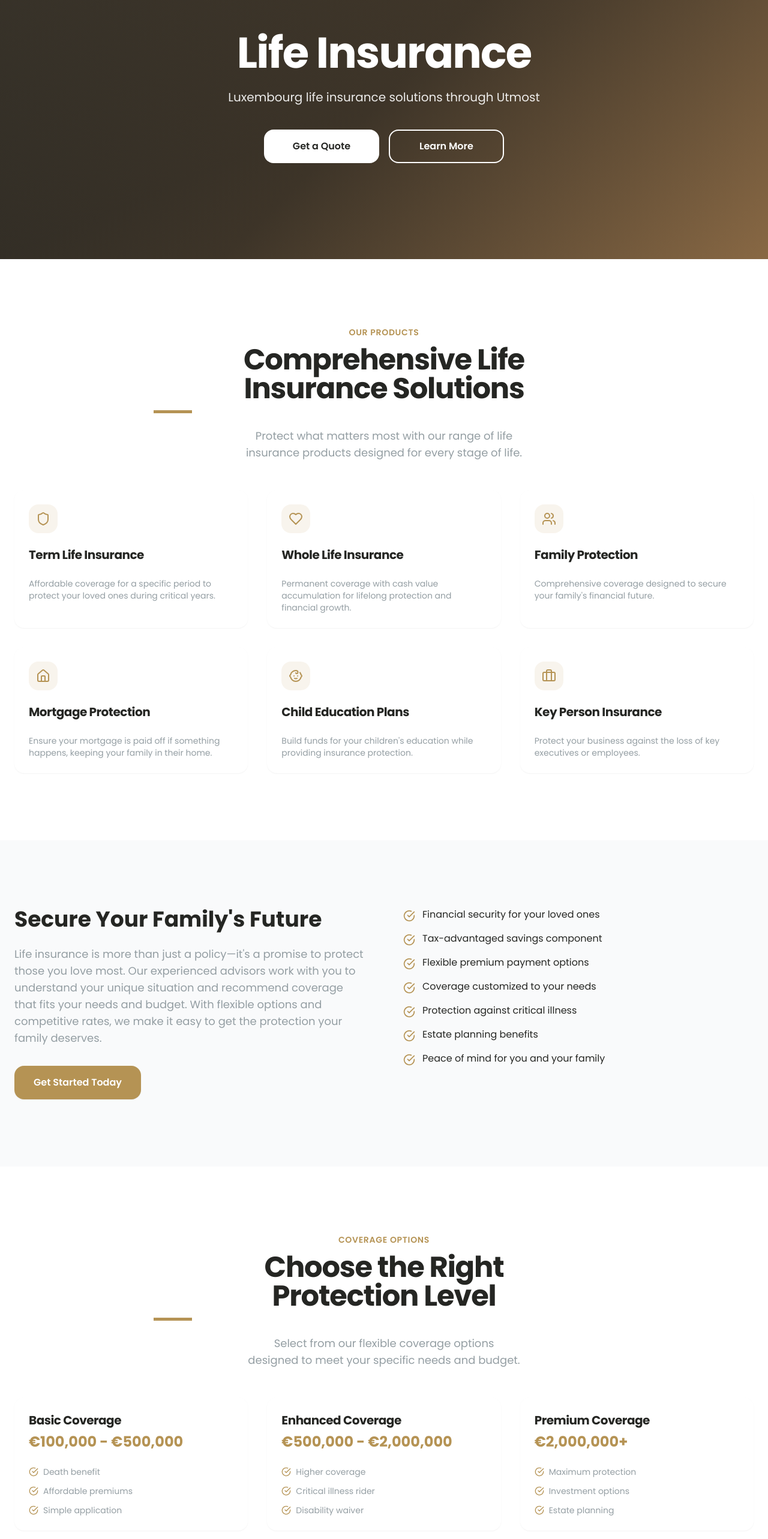
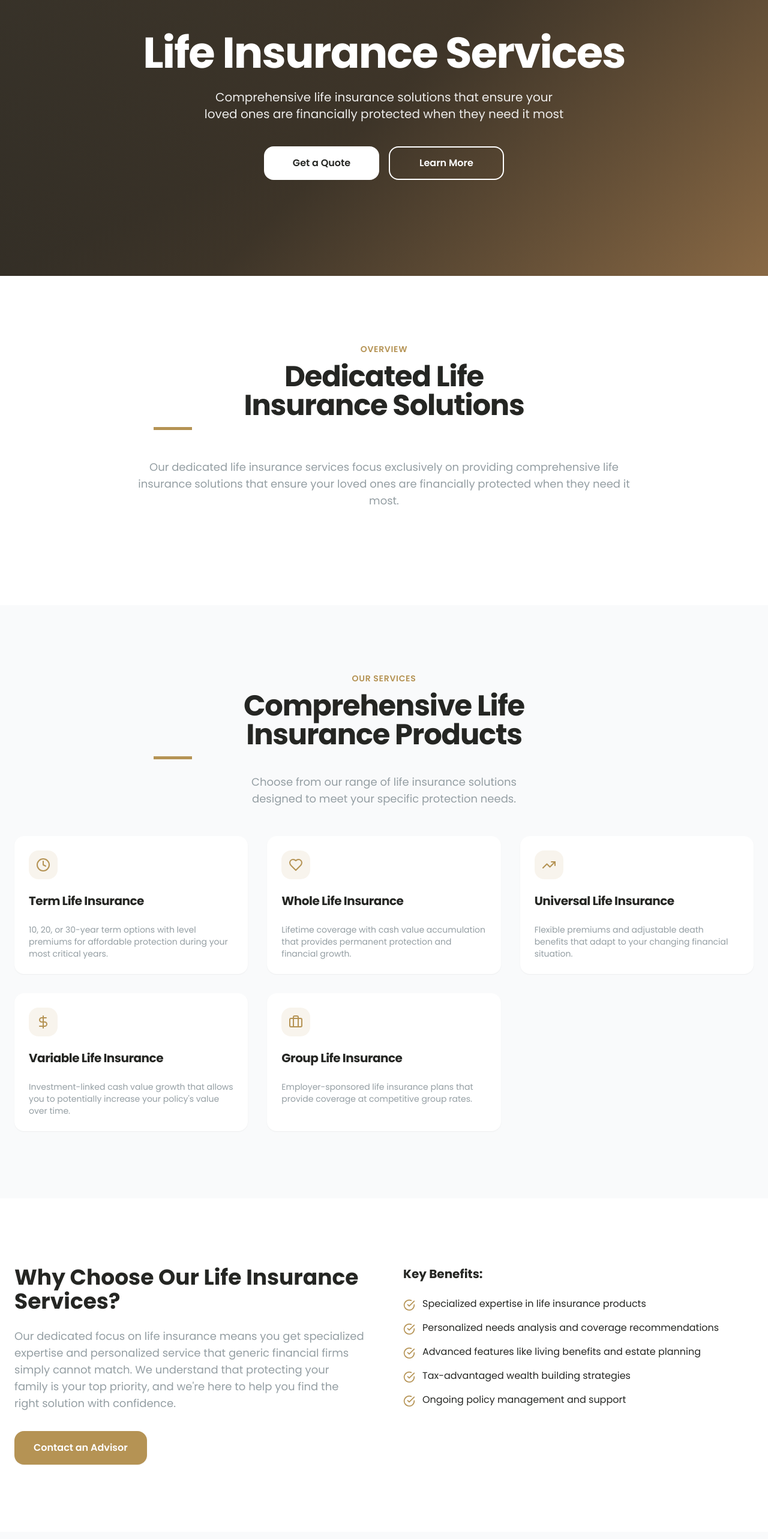
Before and after one commit to TAJKING10/opulanzbanking, a Next.js app: page /en/life-insurance in a window 1280 px wide. Shown: the part 188-2754 px from the top of the page at 60% size. Built offline with nearby package versions, Linux system fonts and the light colour scheme.

Commit message:
Calendly links updated and some other changes in life insurence page

```diff
--- a/app/[locale]/investment-advisory/page.tsx
+++ b/app/[locale]/investment-advisory/page.tsx
@@ -14,11 +14,6 @@ export default function InvestmentAdvisoryPage({ params: { locale } }: { params:
 
   const services = [
     {
-      icon: Target,
-      title: "Wealth Management",
-      description: "Comprehensive wealth management solutions tailored to your financial goals and risk profile.",
-    },
-    {
       icon: PieChart,
       title: "Portfolio Diversification",
       description: "Strategic asset allocation across multiple investment classes to optimize returns and manage risk.",
@@ -27,16 +22,6 @@ export default function InvestmentAdvisoryPage({ params: { locale } }: { params:
       icon: BarChart3,
       title: "Investment Strategy",
       description: "Customized investment strategies aligned with your long-term financial objectives.",
-    },
-    {
-      icon: Shield,
-      title: "Risk Management",
-      description: "Sophisticated risk assessment and mitigation strategies to protect your investments.",
-    },
-    {
-      icon: Wallet,
-      title: "Asset Management",
-      description: "Professional management of your investment portfolio with regular performance reviews.",
     },
     {
       icon: Users,
--- a/app/[locale]/investment-advisory/schedule/page.tsx
+++ b/app/[locale]/investment-advisory/schedule/page.tsx
@@ -33,7 +33,7 @@ export default function ScheduleInvestmentMeetingPage() {
               {/* Calendly inline widget */}
               <div
                 className="calendly-inline-widget"
-                data-url="https://calendly.com/advansystradingait/new-meeting?primary_color=ae7f06"
+                data-url="https://calendly.com/opulanz-banking/tax-advisory-clone?hide_event_type_details=1&primary_color=d0ab08"
                 style={{ minWidth: '320px', height: '700px' }}
               />
             </CardContent>
--- a/app/[locale]/life-insurance/page.tsx
+++ b/app/[locale]/life-insurance/page.tsx
@@ -1,99 +1,91 @@
 "use client";
 
 import * as React from "react";
-import { useTranslations } from "next-intl";
-import { Heart, Shield, Users, Home, CheckCircle, Umbrella, Baby, Briefcase } from "lucide-react";
+import { Heart, Shield, Users, TrendingUp, CheckCircle, FileText, DollarSign, Briefcase, Clock } from "lucide-react";
 import { Hero } from "@/components/hero";
 import { SectionHeading } from "@/components/section-heading";
 import { Card, CardContent, CardHeader, CardTitle } from "@/components/ui/card";
 import { Button } from "@/components/ui/button";
 
 export default function LifeInsurancePage({ params: { locale } }: { params: { locale: string } }) {
-  const t = useTranslations();
 
   const products = [
     {
-      icon: Shield,
+      icon: Clock,
       title: "Term Life Insurance",
-      description: "Affordable coverage for a specific period to protect your loved ones during critical years.",
+      description: "10, 20, or 30-year term options with level premiums for affordable protection during your most critical years.",
     },
     {
       icon: Heart,
       title: "Whole Life Insurance",
-      description: "Permanent coverage with cash value accumulation for lifelong protection and financial growth.",
+      description: "Lifetime coverage with cash value accumulation that provides permanent protection and financial growth.",
     },
     {
-      icon: Users,
-      title: "Family Protection",
-      description: "Comprehensive coverage designed to secure your family's financial future.",
+      icon: TrendingUp,
+      title: "Universal Life Insurance",
+      description: "Flexible premiums and adjustable death benefits that adapt to your changing financial situation.",
     },
     {
-      icon: Home,
-      title: "Mortgage Protection",
-      description: "Ensure your mortgage is paid off if something happens, keeping your family in their home.",
-    },
-    {
-      icon: Baby,
-      title: "Child Education Plans",
-      description: "Build funds for your children's education while providing insurance protection.",
+      icon: DollarSign,
+      title: "Variable Life Insurance",
+      description: "Investment-linked cash value growth that allows you to potentially increase your policy's value over time.",
     },
     {
       icon: Briefcase,
-      title: "Key Person Insurance",
-      description: "Protect your business against the loss of key executives or employees.",
+      title: "Group Life Insurance",
+      description: "Employer-sponsored life insurance plans that provide coverage at competitive group rates.",
     },
   ];
 
   const benefits = [
-    "Financial security for your loved ones",
-    "Tax-advantaged savings component",
-    "Flexible premium payment options",
-    "Coverage customized to your needs",
-    "Protection against critical illness",
-    "Estate planning benefits",
-    "Peace of mind for you and your family",
-  ];
-
-  const coverageOptions = [
-    {
-      type: "Basic Coverage",
-      amount: "€100,000 - €500,000",
-      features: ["Death benefit", "Affordable premiums", "Simple application"],
-    },
-    {
-      type: "Enhanced Coverage",
-      amount: "€500,000 - €2,000,000",
-      features: ["Higher coverage", "Critical illness rider", "Disability waiver"],
-    },
-    {
-      type: "Premium Coverage",
-      amount: "€2,000,000+",
-      features: ["Maximum protection", "Investment options", "Estate planning"],
-    },
+    "Specialized expertise in life insurance products",
+    "Personalized needs analysis and coverage recommendations",
+    "Advanced features like living benefits and estate planning",
+    "Tax-advantaged wealth building strategies",
+    "Ongoing policy management and support",
   ];
 
   return (
     <>
       <Hero
-        title={t('services.lifeInsurance.title')}
-        subtitle={t('services.lifeInsurance.description')}
+        title="Life Insurance Services"
+        subtitle="Comprehensive life insurance solutions that ensure your loved ones are financially protected when they need it most"
         primaryCta={{
           label: "Get a Quote",
-          href: `/${locale}/insurance`,
+          href: `/${locale}/support`,
         }}
         secondaryCta={{
           label: "Learn More",
-          href: "#products",
+          href: "#overview",
         }}
       />
 
+      {/* Overview Section */}
+      <section id="overview" className="bg-white py-20 md:py-28">
+        <div className="container mx-auto max-w-4xl px-6">
+          <SectionHeading
+            overline="Overview"
+            title="Dedicated Life Insurance Solutions"
+            align="center"
+            className="mb-12"
+          />
+
+          <div className="prose prose-lg max-w-none">
+            <p className="text-lg text-brand-grayMed text-center mb-12">
+              Our dedicated life insurance services focus exclusively on providing comprehensive life insurance
+              solutions that ensure your loved ones are financially protected when they need it most.
+            </p>
+          </div>
+        </div>
+      </section>
+
       {/* Products Section */}
-      <section id="products" className="bg-white py-20 md:py-28">
+      <section id="products" className="bg-gray-50 py-20 md:py-28">
         <div className="container mx-auto max-w-7xl px-6">
           <SectionHeading
-            overline="Our Products"
-            title="Comprehensive Life Insurance Solutions"
-            description="Protect what matters most with our range of life insurance products designed for every stage of life."
+            overline="Our Services"
+            title="Comprehensive Life Insurance Products"
+            description="Choose from our range of life insurance solutions designed to meet your specific protection needs."
           />
           <div className="grid gap-8 md:grid-cols-2 lg:grid-cols-3">
             {products.map((product) => {
@@ -116,29 +108,29 @@ export default function LifeInsurancePage({ params: { locale } }: { params: { lo
         </div>
       </section>
 
-      {/* Why Choose Us Section */}
-      <section className="bg-gray-50 py-20 md:py-28">
+      {/* Key Benefits Section */}
+      <section className="bg-white py-20 md:py-28">
         <div className="container mx-auto max-w-7xl px-6">
           <div className="grid gap-12 lg:grid-cols-2 lg:gap-16">
             <div>
               <h2 className="mb-6 text-3xl font-bold text-brand-dark md:text-4xl">
-                Secure Your Family's Future
+                Why Choose Our Life Insurance Services?
               </h2>
               <p className="mb-8 text-lg text-brand-grayMed">
-                Life insurance is more than just a policy—it's a promise to protect those you love most.
-                Our experienced advisors work with you to understand your unique situation and recommend
-                coverage that fits your needs and budget. With flexible options and competitive rates,
-                we make it easy to get the protection your family deserves.
+                Our dedicated focus on life insurance means you get specialized expertise and personalized service
+                that generic financial firms simply cannot match. We understand that protecting your family is your
+                top priority, and we're here to help you find the right solution with confidence.
               </p>
               <Button
                 asChild
                 size="lg"
                 className="bg-brand-gold text-white hover:bg-brand-goldDark"
               >
-                <a href={`/${locale}/insurance`}>Get Started Today</a>
+                <a href={`/${locale}/support`}>Contact an Advisor</a>
               </Button>
             </div>
             <div className="space-y-4">
+              <h3 className="text-xl font-bold text-brand-dark mb-6">Key Benefits:</h3>
               {benefits.map((benefit) => (
                 <div key={benefit} className="flex items-start gap-3">
                   <CheckCircle className="mt-1 h-5 w-5 flex-shrink-0 text-brand-gold" />
@@ -150,73 +142,34 @@ export default function LifeInsurancePage({ params: { locale } }: { params: { lo
         </div>
       </section>
 
-      {/* Coverage Options Section */}
-      <section className="bg-white py-20 md:py-28">
-        <div className="container mx-auto max-w-7xl px-6">
-          <SectionHeading
-            overline="Coverage Options"
-            title="Choose the Right Protection Level"
-            description="Select from our flexible coverage options designed to meet your specific needs and budget."
-          />
-          <div className="grid gap-8 md:grid-cols-3">
-            {coverageOptions.map((option) => (
-              <Card key={option.type} className="border-none shadow-sm">
-                <CardHeader>
-                  <CardTitle className="text-xl">{option.type}</CardTitle>
-                  <div className="mt-2 text-2xl font-bold text-brand-gold">{option.amount}</div>
-                </CardHeader>
-                <CardContent>
-                  <ul className="space-y-3">
-                    {option.features.map((feature) => (
-                      <li key={feature} className="flex items-start gap-2">
-                        <CheckCircle className="mt-0.5 h-4 w-4 flex-shrink-0 text-brand-gold" />
-                        <span className="text-sm text-brand-grayMed">{feature}</span>
-                      </li>
-                    ))}
-                  </ul>
-                </CardContent>
-              </Card>
-            ))}
-          </div>
-        </div>
-      </section>
-
-      {/* How It Works Section */}
+      {/* Features Section */}
       <section className="bg-gray-50 py-20 md:py-28">
         <div className="container mx-auto max-w-7xl px-6">
           <SectionHeading
-            overline="Simple Process"
-            title="How to Get Coverage"
-            description="Getting life insurance is easier than you think. Follow these simple steps."
+            overline="Why We're Different"
+            title="Specialized Life Insurance Expertise"
+            description="Our exclusive focus on life insurance allows us to provide unmatched service and expertise."
           />
-          <div className="grid gap-8 md:grid-cols-4">
+          <div className="grid gap-8 md:grid-cols-2 lg:grid-cols-4">
             <div className="text-center">
-              <div className="mx-auto mb-4 flex h-16 w-16 items-center justify-center rounded-full bg-brand-gold text-2xl font-bold text-white">
-                1
-              </div>
-              <h3 className="mb-2 text-lg font-bold text-brand-dark">Get a Quote</h3>
-              <p className="text-sm text-brand-grayMed">Answer a few questions to receive your personalized quote</p>
+              <Shield className="mx-auto mb-4 h-12 w-12 text-brand-gold" />
+              <h3 className="mb-2 text-lg font-bold text-brand-dark">Expert Advisors</h3>
+              <p className="text-sm text-brand-grayMed">Specialized knowledge in all types of life insurance products</p>
             </div>
             <div className="text-center">
-              <div className="mx-auto mb-4 flex h-16 w-16 items-center justify-center rounded-full bg-brand-gold text-2xl font-bold text-white">
-                2
-              </div>
-              <h3 className="mb-2 text-lg font-bold text-brand-dark">Choose Coverage</h3>
-              <p className="text-sm text-brand-grayMed">Select the policy that best fits your needs and budget</p>
+              <FileText className="mx-auto mb-4 h-12 w-12 text-brand-gold" />
+              <h3 className="mb-2 text-lg font-bold text-brand-dark">Needs Analysis</h3>
+              <p className="text-sm text-brand-grayMed">Personalized assessment to find the perfect coverage</p>
             </div>
             <div className="text-center">
-              <div className="mx-auto mb-4 flex h-16 w-16 items-center justify-center rounded-full bg-brand-gold text-2xl font-bold text-white">
-                3
-              </div>
-              <h3 className="mb-2 text-lg font-bold text-brand-dark">Complete Application</h3>
-              <p className="text-sm text-brand-grayMed">Fill out the application and undergo medical evaluation if needed</p>
+              <TrendingUp className="mx-auto mb-4 h-12 w-12 text-brand-gold" />
+              <h3 className="mb-2 text-lg font-bold text-brand-dark">Wealth Building</h3>
+              <p className="text-sm text-brand-grayMed">Tax-advantaged strategies for long-term financial growth</p>
             </div>
             <div className="text-center">
-              <div className="mx-auto mb-4 flex h-16 w-16 items-center justify-center rounded-full bg-brand-gold text-2xl font-bold text-white">
-                4
-              </div>
-              <h3 className="mb-2 text-lg font-bold text-brand-dark">Get Protected</h3>
-              <p className="text-sm text-brand-grayMed">Your coverage begins and your family is protected</p>
+              <Users className="mx-auto mb-4 h-12 w-12 text-brand-gold" />
+              <h3 className="mb-2 text-lg font-bold text-brand-dark">Ongoing Support</h3>
+              <p className="text-sm text-brand-grayMed">Continuous policy management and service</p>
             </div>
           </div>
         </div>
@@ -226,15 +179,15 @@ export default function LifeInsurancePage({ params: { locale } }: { params: { lo
       <section className="hero-gradient py-20 md:py-28">
         <div className="container mx-auto max-w-4xl px-6 text-center">
           <h2 className="mb-6 text-balance text-3xl font-bold text-white md:text-4xl lg:text-5xl">
-            Protect Your Loved Ones Today
+            Protect Your Family's Future Today
           </h2>
           <p className="mx-auto mb-10 max-w-2xl text-balance text-lg text-white/90">
-            Don't wait to secure your family's financial future. Get a free quote and discover
-            how affordable life insurance can be.
+            Get started with a personalized consultation to discover the life insurance solution
+            that best fits your family's needs and financial goals.
           </p>
           <div className="flex flex-col items-center justify-center gap-4 sm:flex-row">
             <a
-              href={`/${locale}/insurance`}
+              href={`/${locale}/support`}
               className="inline-flex h-14 min-w-48 items-center justify-center rounded-2xl bg-white px-8 text-base font-semibold text-brand-dark shadow-sm transition-all hover:bg-gray-50"
             >
               Get Free Quote
--- a/app/[locale]/services/page.tsx
+++ b/app/[locale]/services/page.tsx
@@ -22,7 +22,7 @@ export default function ServicesPage({ params: { locale } }: { params: { locale:
     {
       title: t('nav.openAccount'),
       description: t('home.services.banking.description'),
-      image: 'https://images.unsplash.com/photo-1556742044-3c52d6e88c62?w=800&h=500&fit=crop',
+      image: 'https://images.unsplash.com/photo-1579621970563-ebec7560ff3e?w=800&h=500&fit=crop',
       href: `/${locale}/open-account`,
     },
     {
@@ -34,13 +34,13 @@ export default function ServicesPage({ params: { locale } }: { params: { locale:
     {
       title: t('services.tax.title'),
       description: t('services.tax.description'),
-      image: 'https://images.unsplash.com/photo-1554224154-26032ffc0d07?w=800&h=500&fit=crop',
+      image: 'https://images.unsplash.com/photo-1454165804606-c3d57bc86b40?w=800&h=500&fit=crop',
       href: `/${locale}/tax-advisory`,
     },
     {
       title: t('services.investment.title'),
       description: t('services.investment.description'),
-      image: 'https://images.unsplash.com/photo-1611974789855-9c2a0a7236a3?w=800&h=500&fit=crop',
+      image: 'https://images.unsplash.com/photo-1460925895917-afdab827c52f?w=800&h=500&fit=crop',
       href: `/${locale}/investment-advisory`,
     },
     {
--- a/app/[locale]/tax-advisory/schedule/page.tsx
+++ b/app/[locale]/tax-advisory/schedule/page.tsx
@@ -33,7 +33,7 @@ export default function ScheduleConsultationPage() {
               {/* Calendly inline widget */}
               <div
                 className="calendly-inline-widget"
-                data-url="https://calendly.com/advansystradingait/new-meeting?primary_color=ae7f06"
+                data-url="https://calendly.com/opulanz-banking/tax-advisory?hide_event_type_details=1&primary_color=d8ba4a"
                 style={{ minWidth: '320px', height: '700px' }}
               />
             </CardContent>
```
